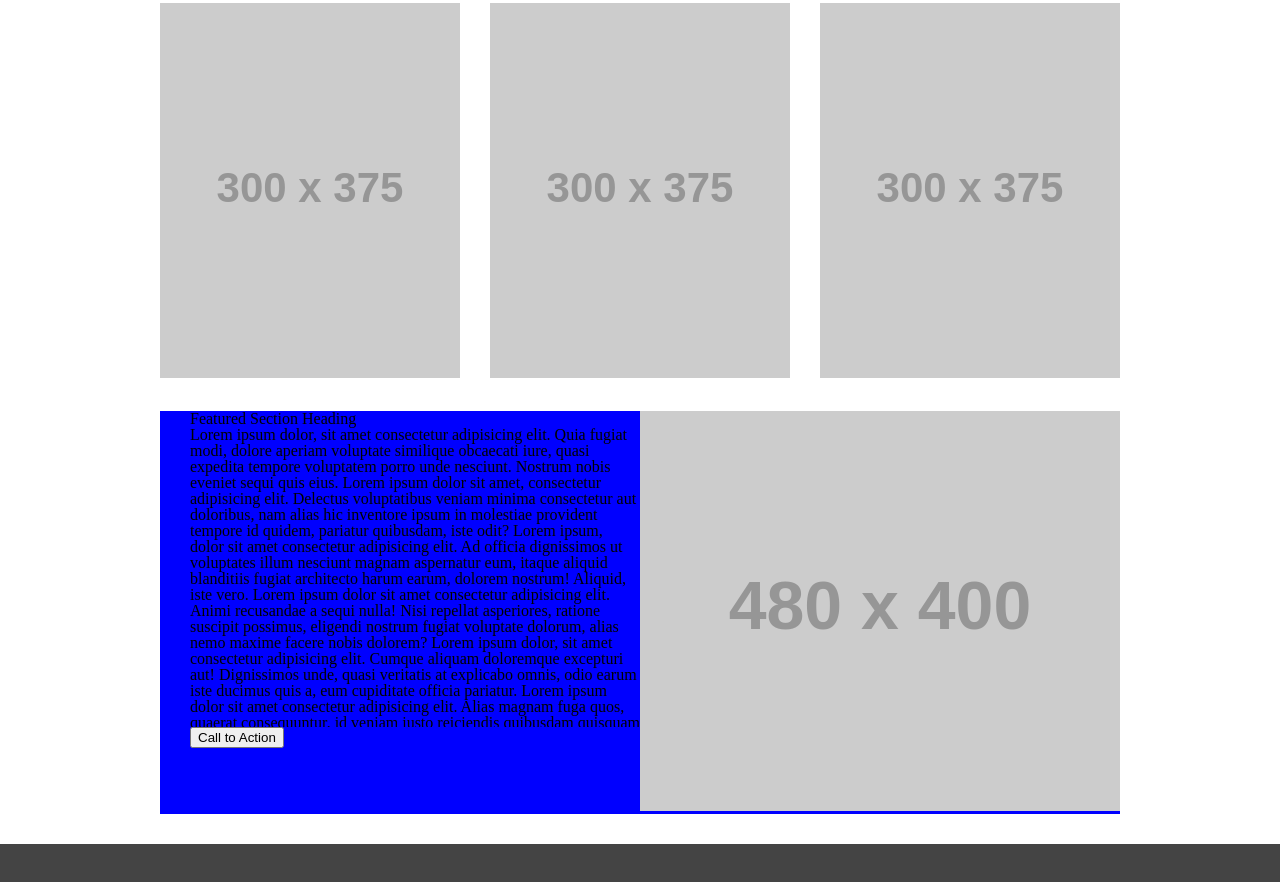
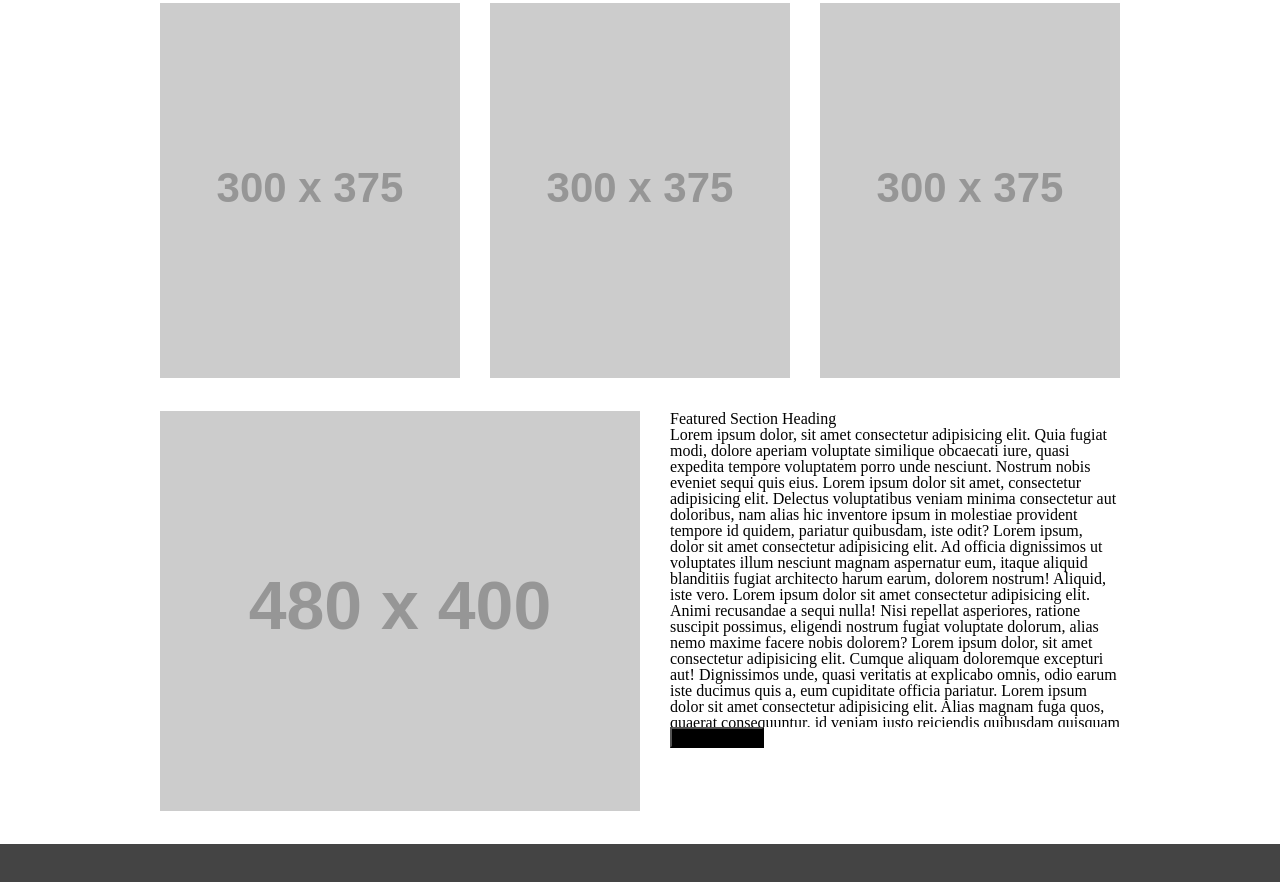
Before and after one commit to Choi702/wireframe, a plain HTML site: page index.html in a window 1280 px wide. Shown: the part 600-1482 px from the top of the page. Drawn offline with Linux system fonts and the light colour scheme; placeholder pictures from the web are drawn by us.

Commit message:
style.css

```diff
--- a/style.css
+++ b/style.css
@@ -57,12 +57,11 @@ main {
 
 main > article {
   margin-top: 30px;
-  background-color: blue;
-  overflow: auto;
+  overflow: hidden;
 }
 
-main > article > section {
-  float: left;
+main > article > section{
+  float: right;
   width: 50%;
 }
 
@@ -74,7 +73,7 @@ main > article > section {
 
 main > article > section > p {
   height: 300px;
-  overflow: auto;
+  overflow: auto;;
 
 
 }
@@ -88,5 +87,9 @@ footer {
 
 button:hover {
   background-color: red;
-  transition: 50ms;
+  transition: 350ms;
 }
+button{
+background-color: black;
+
+}
```
